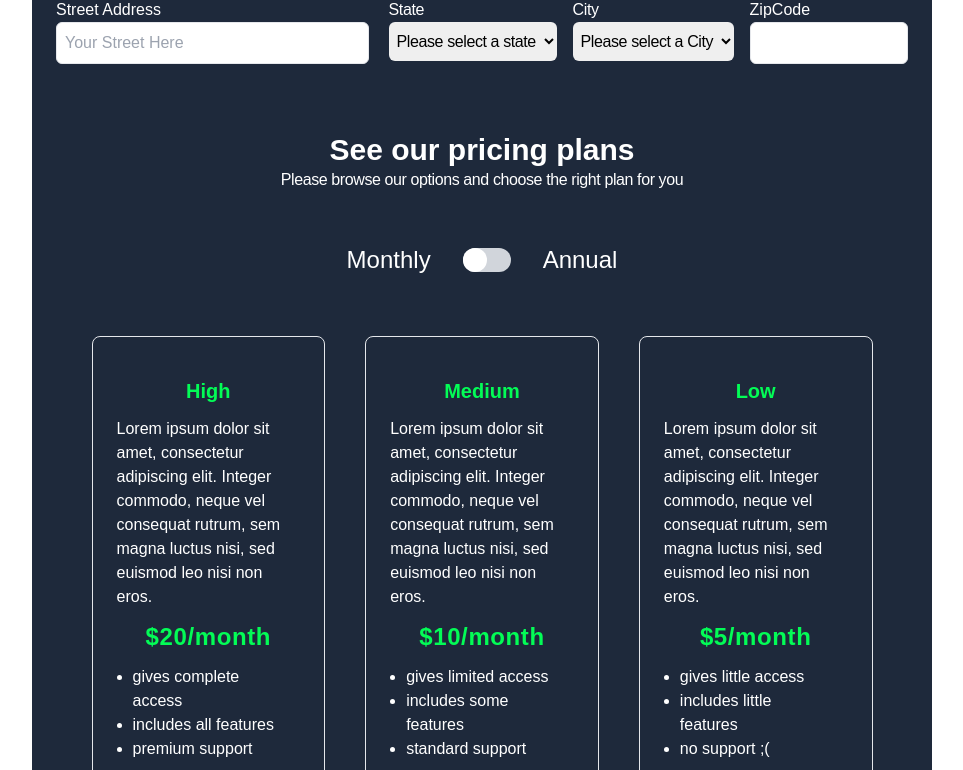
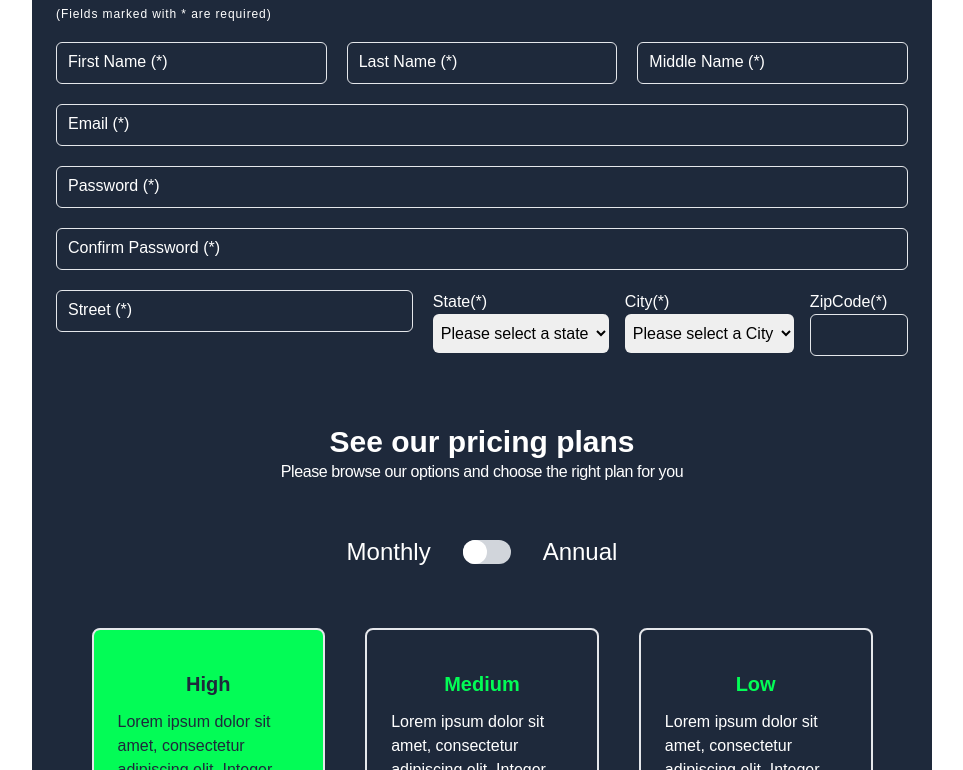
Before and after one commit to vamsi-baipaneni/user-management-1, a Next.js app: page /signup in a window 1280 px wide. Shown: the part 430-1200 px from the top of the page, without its empty margins (158-1121 px from the left). Built offline with nearby package versions, Linux system fonts and the light colour scheme.

Commit message:
adding dynamic input

```diff
--- a/app/misc/plan.ts
+++ b/app/misc/plan.ts
@@ -1,20 +1,20 @@
 export const plans = [
     {
-        plan: "High",
+        name: "High",
         yearly: "$200/yr",
         monthly: "$20/month",
         description: "Lorem ipsum dolor sit amet, consectetur adipiscing elit. Integer commodo, neque vel consequat rutrum, sem magna luctus nisi, sed euismod leo nisi non eros.",
         points: ["gives complete access", "includes all features", "premium support"],
     },
     {
-        plan: "Medium",
+        name: "Medium",
         yearly: "$100/yr",
         monthly: "$10/month",
         description: "Lorem ipsum dolor sit amet, consectetur adipiscing elit. Integer commodo, neque vel consequat rutrum, sem magna luctus nisi, sed euismod leo nisi non eros.",
         points: ["gives limited access", "includes some features", "standard support"],
     },
     {
-        plan: "Low",
+        name: "Low",
         yearly: "$50/year",
         monthly: "$5/month",
         description: "Lorem ipsum dolor sit amet, consectetur adipiscing elit. Integer commodo, neque vel consequat rutrum, sem magna luctus nisi, sed euismod leo nisi non eros.",
--- a/app/misc/types.ts
+++ b/app/misc/types.ts
@@ -12,3 +12,7 @@ export type form = {
     plantype: string,
     planperiod: string
 }
+
+export type users = form & {
+    created: Date;
+}
--- a/app/signup/components/PlanDetails.tsx
+++ b/app/signup/components/PlanDetails.tsx
@@ -3,14 +3,14 @@
 import React, { useState } from 'react'
 import { form } from "@/app/misc/types";
 import { plans } from '@/app/misc/plan';
+import { Span } from 'next/dist/trace';
 
 type Props = {
-    formData: form,
     setPeriodChange: (annual: boolean) => void;
     setPlanChange: (plan: string)=>void;
 }
 
-const PlanDetails = ({ formData, setPeriodChange, setPlanChange }: Props) => {
+const PlanDetails = ({ setPeriodChange, setPlanChange }: Props) => {
     const [annual, setAnnual] = useState(false);
     const [plan, setPlan] = useState("High");
     const handlePlanPeriodChange = ()=>{
@@ -28,7 +28,7 @@ const PlanDetails = ({ formData, setPeriodChange, setPlanChange }: Props) => {
             <div className='mt-8'>
                 <label className='inline-flex items-center cursor-pointer'>
                     <span className='mr-8 text-2xl font-thin cursor-pointer'>Monthly</span>
-                    <div className='w-12 h-6 bg-gray-300 rounded-full transition duration-500 ease-in'>
+                    <div className='w-12 h-6 bg-gray-300 rounded-full transition duration-1000 ease-in-out'>
                         <div className={`w-6 h-6 rounded-full transition duration-500 ease-in ${annual ? "bg-[#03fc56] ml-6" : "bg-white"}`}>
                         <input type='checkbox' className='hidden' checked={annual} onChange={handlePlanPeriodChange}/>
                         </div>
@@ -38,22 +38,22 @@ const PlanDetails = ({ formData, setPeriodChange, setPlanChange }: Props) => {
             </div>
             <div className='mt-10 grid sm:grid-cols-2 lg:grid-cols-3 gap-10 md:w-11/12 mx-auto'>
                 {
-                    plans.map((plan,idx)=>(
-                        <div key={idx} className='border py-10 md:px-6 px-4 rounded-lg shadow-3xl'>
-                            <h3 className='text-xl font-bold text-center text-[#03fc56]'>{plan.plan}</h3>
-                            <p className='mt-3 text-wrap'>{plan.description}</p>
-                            <p className='text-2xl font-bold tracking-wide text-center mt-3 text-[#03fc56]'>
-                                {annual ? `${plan.yearly}`:`${plan.monthly}`}
+                    plans.map((selectedPlan,idx)=>(
+                        <div key={idx} className={`border-2 py-10 md:px-6 px-4 rounded-lg shadow-3xl ${selectedPlan.name===plan ? "bg-[#03fc56] text-slate-800": "bg-slate-800"}`}>
+                            <h3 className={`text-xl font-bold text-center text-[#03fc56] ${selectedPlan.name===plan ? " text-slate-800": "text-[#03fc56]"}`}>{selectedPlan.name}</h3>
+                            <p className='mt-3 text-wrap'>{selectedPlan.description}</p>
+                            <p className={`text-2xl font-bold tracking-wide text-center mt-3 text-[#03fc56] ${selectedPlan.name===plan ? "text-slate-800":"text-[#03fc56]"}`}>
+                                {annual ? `${selectedPlan.yearly}`:`${selectedPlan.monthly}`}
                             </p>
                             <ul className='mt-3 list-disc px-6 md:px-4'>
                                 {
-                                    plan.points.map((point,idx)=>(
+                                    selectedPlan.points.map((point,idx)=>(
                                         <li key={idx} className='text-wrap gap-3'>{point}</li>
                                     ))
                                 }
                             </ul>
                             <div className='w-full mx-auto mt-8 flex items-center justify-center'>
-                                <button className='flex justify-center items-center bg-[#03fc56] border-white border-4 py-2 px-6 rounded-full text-slate-800 hover:bg-white hover:border-[#03fc56] hover:border-4' onClick={(e)=>{e.preventDefault();handlePlanSelect(plan.plan)}}>Select</button>
+                                <button className={`flex justify-center items-center bg-[#03fc56] border-white border-4 py-2 px-6 rounded-full text-slate-800 hover:bg-white hover:border-[#03fc56] hover:border-4 ${selectedPlan.name===plan ? "bg-slate-800 text-white hover:bg-[#03fc56] hover:text-slate-800 hover:border-slate-800 hover:border-4": ""}`} onClick={(e)=>{e.preventDefault();handlePlanSelect(selectedPlan.name)}}>Select</button>
                             </div>
                         </div>
                     ))
--- a/app/signup/components/Signup.tsx
+++ b/app/signup/components/Signup.tsx
@@ -16,19 +16,60 @@ const initialData: form = {
     city: "",
     state: "",
     zipcode: "",
-    plantype: "",
+    plantype: "High",
     planperiod: "Monthly"
 }
 
 const SignupForm = () => {
     const [formData, setFormData] = useState<form>(initialData);
-    const [errors, setErrors] = useState<form>(initialData);
+    const [errors, setErrors] = useState({});
     const [state, setState] = useState("");
     const [cities, setCities] = useState<string[]>([]);
 
     const handleSubmit = (e: React.FormEvent) => {
+        document.querySelectorAll('input').forEach(element => {
+            element.removeAttribute('required');
+        })
         e.preventDefault();
-        console.log(formData);
+        const validationErrors = {};
+        const pwdRegex = RegExp(/^(?=.*[0-9])(?=.*[!@#$%^&*])[a-zA-Z0-9!@#$%^&*]{6,16}$/);
+        const emailRegex = RegExp(/^(([^<>()[\]\.,;:\s@\"]+(\.[^<>()[\]\.,;:\s@\"]+)*)|(\".+\"))@(([^<>()[\]\.,;:\s@\"]+\.)+[^<>()[\]\.,;:\s@\"]{2,})$/i);
+        const zipRegex = RegExp(/^\d+$/);
+        if (!formData.first.trim()) {
+            validationErrors.first = "Please enter a valid first name";
+        }
+        if (!formData.last.trim()) {
+            validationErrors.last = "Please enter a valid last name"
+        }
+        if (!emailRegex.test(formData.email.toLocaleLowerCase()) || !formData.email.trim()) {
+            validationErrors.email = "Please enter a valid email"
+        }
+        if (!pwdRegex.test(formData.password)) {
+            validationErrors.password = "Please enter a valid password"
+        }
+        if (formData.password !== formData.confirmpassword) {
+            validationErrors.confirmpassword = "Passwords dont match"
+        }
+        if (!formData.street.trim()) {
+            validationErrors.street = "Please enter a street name"
+        }
+        if (!formData.state.trim()) {
+            validationErrors.state = "Please enter a state name"
+        }
+        if (!formData.city.trim()) {
+            validationErrors.city = "Please enter a city name"
+        }
+        if (!formData.zipcode.trim() || !zipRegex.test(formData.zipcode)) {
+            validationErrors.zipcode = "Please enter a valid zipcode"
+        }
+        setErrors(validationErrors);
+        if (Object.keys(validationErrors).length === 0) {
+            console.log(formData);
+            const data = { ...formData, created: new Date() };
+            const existingData = JSON.parse(localStorage.getItem("userData")) || [];
+            existingData.push(data);
+            localStorage.setItem("userData", JSON.stringify(existingData));
+        }
     }
     const handleFieldChange = (e: React.ChangeEvent<HTMLInputElement | HTMLSelectElement>) => {
         const { name, value } = e.target;
@@ -82,32 +123,49 @@ const SignupForm = () => {
     }
 
     return (
-        <form className="flex flex-col gap-5" onSubmit={handleSubmit}>
-            <h2 className='text-4xl text-white tracking-wide font-semibold'>Create an Account</h2>
+        <form className="inline-flex flex-col gap-5 justify-center" onSubmit={handleSubmit}>
+            <h2 className='text-4xl text-white tracking-wide font-semibold'>Create an Account <p className='text-xs font-light'>(Fields marked with * are required)</p></h2>
             <div className='flex flex-col md:flex-row gap-5'>
-                <label className='text-l font-light tracking-tighttext-white flex-1'>First Name
-                    <input name='first' type="text" className='w-full px-2 py-2 rounded-md border text-black' placeholder='Your First Name' onChange={handleFieldChange} />
+                <label className='flex-1 relative'>
+                    <input required name='first' type="text" className='text-md w-full px-4 py-2 rounded-md border bg-slate-800 outline-none focus:border-[#03fc56] duration-200 peer' onChange={handleFieldChange} />
+                    <span className="absolute left-0 top-2 mx-2 px-1 text-md duration-200 peer-focus:text-[#03fc56] pointer-events-none peer-focus:-translate-y-6 bg-slate-800 peer-valid:-translate-y-6">First Name (*)</span>
+                    {errors.first && <span className='text-red-500'>{errors.first}</span>}
                 </label>
-                <label className='text-l font-light tracking-tighttext-white flex-1'>Last Name
-                    <input name='last' type="text" className='w-full px-2 py-2 rounded-md border text-black' placeholder='Your Last Name' onChange={handleFieldChange} />
+                <label className='flex-1 relative'>
+                    <input required name='last' type="text" className='text-md w-full px-4 py-2 rounded-md border bg-slate-800 outline-none focus:border-[#03fc56] duration-200 peer' onChange={handleFieldChange} />
+                    <span className="absolute left-0 top-2 mx-2 px-1 text-md duration-200 peer-focus:text-[#03fc56] pointer-events-none peer-focus:-translate-y-6 bg-slate-800 peer-valid:-translate-y-6">Last Name (*)</span>
+                    {errors.last && <span className='text-red-500'>{errors.last}</span>}
                 </label>
-                <label className='text-l font-light tracking-tighttext-white flex-1'>Middle Name
-                    <input name='middle' type="text" className='w-full px-2 py-2 rounded-md border text-black' placeholder='Your Middle Name' onChange={handleFieldChange} />
+                <label className='flex-1 relative'>
+                    <input required name='middle' type="text" className='text-md w-full px-4 py-2 rounded-md border bg-slate-800 outline-none focus:border-[#03fc56] duration-200 peer' onChange={handleFieldChange} />
+                    <span className="absolute left-0 top-2 mx-2 px-1 text-md duration-200 peer-focus:text-[#03fc56] pointer-events-none peer-focus:-translate-y-6 bg-slate-800 peer-valid:-translate-y-6">Middle Name (*)</span>
                 </label>
             </div>
-            <label className='text-l font-light tracking-tighttext-white flex-1'>Email
-                <input name='email' type="text" className='w-full px-2 py-2 rounded-md border text-black' placeholder='Your Email Here' onChange={handleFieldChange} />
-                {errors.email && <span className='text-white'>{errors.email}</span>}
+            <label className='flex-1 relative'>
+                <input required name='email' type="email" className='text-md w-full px-4 py-2 rounded-md border bg-slate-800 outline-none focus:border-[#03fc56] duration-200 peer' onChange={handleFieldChange} />
+                <span className="absolute left-0 top-2 mx-2 px-1 text-md duration-200 peer-focus:text-[#03fc56] pointer-events-none peer-focus:-translate-y-6 bg-slate-800 peer-valid:-translate-y-6">Email (*)</span>
+                {errors.email && <span className='text-red-500'>{errors.email}</span>}
+            </label>
+            <label className='flex-1 relative'>
+                <input required name='password' type="password" className='text-md w-full px-4 py-2 rounded-md border bg-slate-800 outline-none focus:border-[#03fc56] duration-200 peer' onChange={handleFieldChange} />
+                <span className="absolute left-0 top-2 mx-2 px-1 text-md duration-200 peer-focus:text-[#03fc56] pointer-events-none peer-focus:-translate-y-6 bg-slate-800 peer-valid:-translate-y-6">Password (*)</span>
+                {errors.password && <span className='text-red-500'>{errors.password}</span>}
+            </label>
+            <label className='flex-1 relative'>
+                <input required name='confirmpassword' type="password" className='text-md w-full px-4 py-2 rounded-md border bg-slate-800 outline-none focus:border-[#03fc56] duration-200 peer' onChange={handleFieldChange} />
+                <span className="absolute left-0 top-2 mx-2 px-1 text-md duration-200 peer-focus:text-[#03fc56] pointer-events-none peer-focus:-translate-y-6 bg-slate-800 peer-valid:-translate-y-6">Confirm Password (*)</span>
+                {errors.confirmpassword && <span className='text-red-500'>{errors.confirmpassword}</span>}
             </label>
             <div className='flex flex-col md:flex-row justify-between gap-5'>
-                <div className='md:w-[50%]'>
-                    <label className='text-l font-light tracking-tighttext-white flex-1'>Street Address
-                        <input name='street' type="text" className='w-full px-2 py-2 rounded-md border text-black' placeholder='Your Street Here' onChange={handleFieldChange} />
-                        {errors.street && <span className='text-white'>{errors.street}</span>}
+                <div className='md:w-[70%]'>
+                    <label className='flex-1 relative'>
+                        <input required name='street' type="text" className='text-md w-full px-4 py-2 rounded-md border bg-slate-800 outline-none focus:border-[#03fc56] duration-200 peer' onChange={handleFieldChange} />
+                        <span className="absolute left-0 -top-1 mx-2 px-1 text-md duration-200 peer-focus:text-[#03fc56] pointer-events-none peer-focus:-translate-y-6 bg-slate-800 peer-valid:-translate-y-6">Street (*)</span>
+                        {errors.street && <span className='text-red-500'>{errors.street}</span>}
                     </label>
                 </div>
                 <div className='flex gap-4'>
-                    <label className='text-l font-light tracking-tight text-white flex-1'>State
+                    <label className="flex-1 relative">State(*)
                         <select name="state" onChange={handleStateChange} value={formData.state} className='text-black rounded-md px-1 py-2.5'>
                             <option value="" disabled>Please select a state</option>
                             {
@@ -116,8 +174,9 @@ const SignupForm = () => {
                                 ))
                             }
                         </select>
-                        {errors.street && <span className='text-white'>{errors.state}</span>}                   </label>
-                    <label className='text-l font-light tracking-tight text-white flex-1'>City
+                        {errors.state && <span className='text-red-500'>{errors.state}</span>}
+                    </label>
+                    <label className='flex-1 relative'>City(*)
                         <select name="city" onChange={handleFieldChange} value={formData.city} className='text-black rounded-md px-1 py-2.5'>
                             <option value="" disabled>Please select a City</option>
                             {
@@ -126,15 +185,15 @@ const SignupForm = () => {
                                 ))
                             }
                         </select>
-                        {errors.street && <span className='text-white'>{errors.city}</span>}
+                        {errors.city && <span className='text-red-500'>{errors.city}</span>}
                     </label>
-                    <label className='text-l font-light tracking-tighttext-white flex-1'>ZipCode
-                        <input name='zipcode' type="number" className='w-full px-2 py-2 rounded-md border text-black' onChange={handleFieldChange} />
-                        {errors.zipcode && <span className='text-white'>{errors.zipcode}</span>}
+                    <label className='flex-1 relative'>ZipCode(*)
+                        <input name='zipcode' type="number" className='text-md w-full px-4 py-2 rounded-md border bg-slate-800 outline-none focus:border-[#03fc56] duration-200 peer' onChange={handleFieldChange} />
+                        {errors.zipcode && <span className='text-red-500'>{errors.zipcode}</span>}
                     </label>
                 </div>
             </div>
-            <PlanDetails formData={formData} setPeriodChange={handleToggle} setPlanChange={handlePlan} />
+            <PlanDetails setPeriodChange={handleToggle} setPlanChange={handlePlan} />
             <div className='flex justify-center w-full'>
                 <button className='mt-8 mb-8 text-3xl text-center bg-[#03fc56] px-4 py-2 rounded-md text-slate-800 border-white border-4 hover:bg-white hover:border-[#03fc56] hover:border-4'>Create Account</button>
             </div>
--- a/app/signup/page.tsx
+++ b/app/signup/page.tsx
@@ -7,10 +7,10 @@ export const metadata = {
 
   export default function Signup() {
     return (
-      <div className="mt-[100px] md:mt-0 flex flex-col items-center justify-center min-h-screen">
+      <div className="mt-[200px] flex flex-col items-center justify-center min-h-screen md:mb-[100px]">
         <p className="font-bold text-center text-3xl text-slate-800">Welcome User,</p>
         <p className="font-bold text-center text-3xl text-slate-800">Please add your details using the form below</p>
-        <div className="bg-slate-800 mt-[100px] flex w-full max-w-[900px] p-6 rounded-md text-white mx-4 sm:mx-8 md:mx-12 lg:mx-16">
+        <div className="bg-slate-800 mt-[100px] flex w-auto md:w-full md:max-w-[900px] p-6 rounded-md text-white">
           <SignupForm/>
         </div>
       </div>
--- a/tailwind.config.ts
+++ b/tailwind.config.ts
@@ -8,11 +8,6 @@ const config: Config = {
   ],
   theme: {
     extend: {
-      backgroundImage: {
-        "gradient-radial": "radial-gradient(var(--tw-gradient-stops))",
-        "gradient-conic":
-          "conic-gradient(from 180deg at 50% 50%, var(--tw-gradient-stops))",
-      },
     },
   },
   plugins: [],
```
Also changed, not shown: app/usermgmt/components/UserCard.tsx (added, +12 -0 lines), app/usermgmt/components/UserManagement.tsx (added, +22 -0 lines), app/usermgmt/page.tsx (+7 -2 lines), app/globals.css (line endings or trailing spaces).
